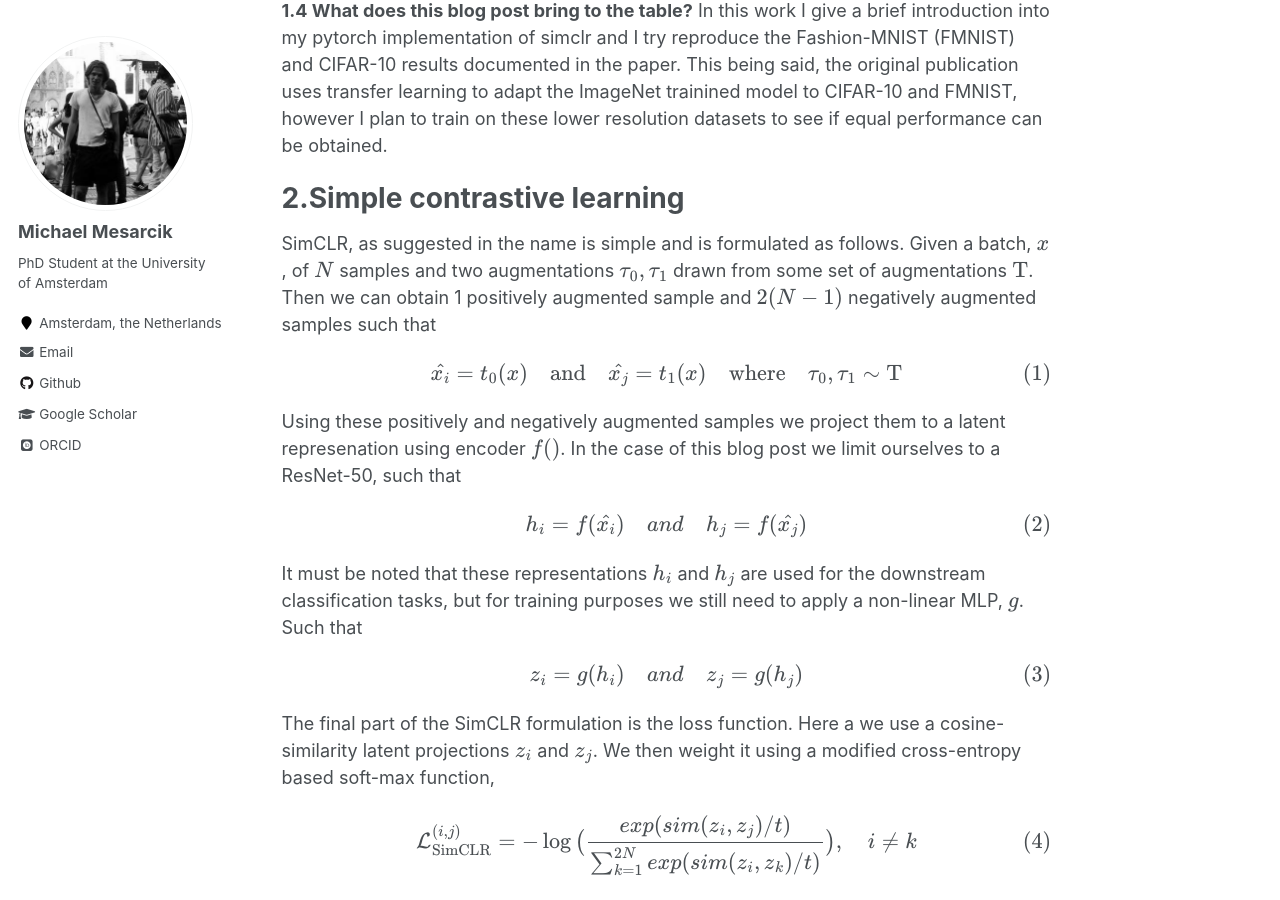
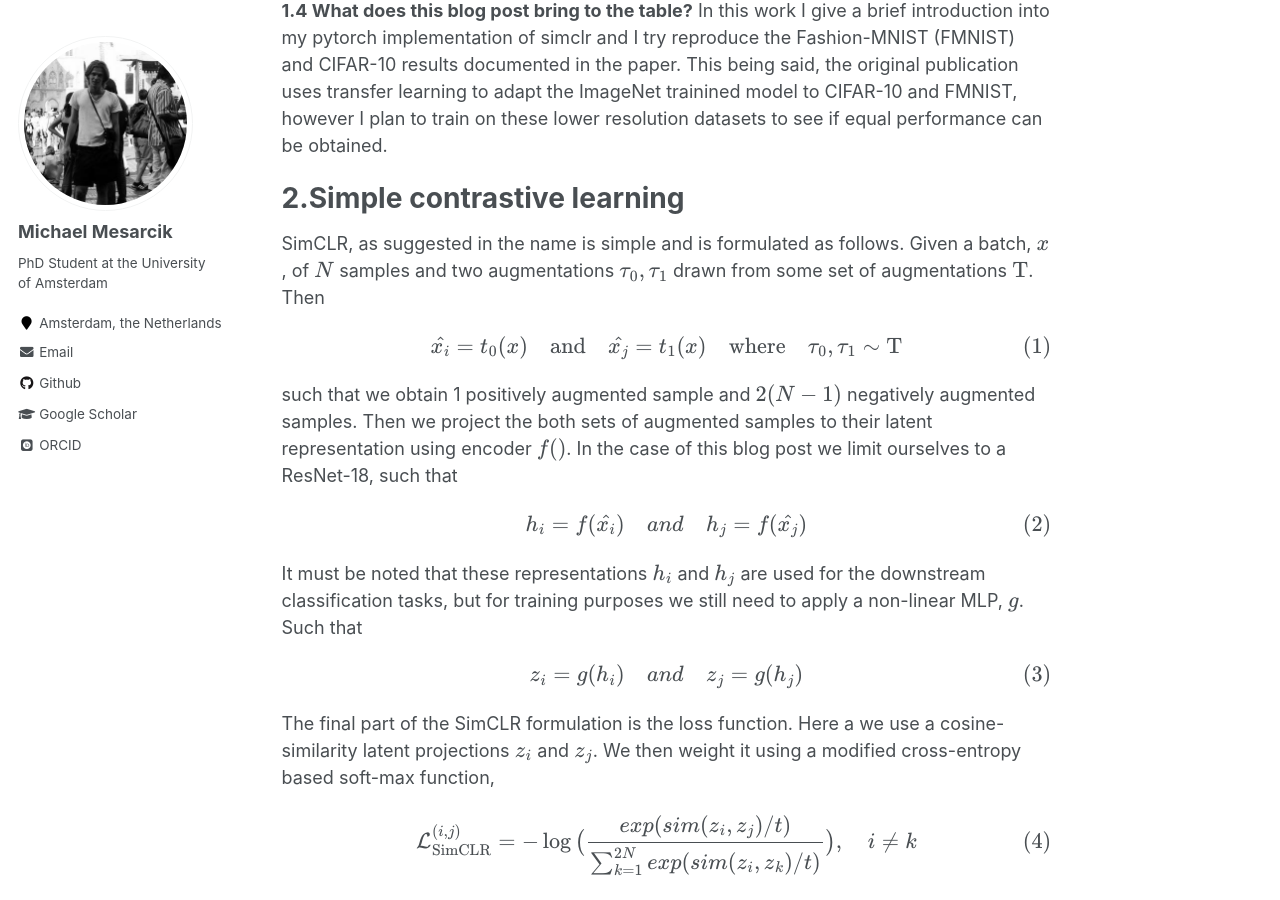
Before and after one commit to mesarcik/mesarcik.github.io, a Jekyll site: the page built from _posts/2021-12-08-blog-post-simclr.md, in a window 1280 px wide and 900 px high, scrolled down 1007 px. Built offline with Jekyll 4.4.1, drawn with Linux system fonts in a browser that asks for light colours; some web fonts are replaced; formulas are drawn with MathJax 3.

Commit message:
blog post updated

```diff
--- a/_posts/2021-12-08-blog-post-simclr.md
+++ b/_posts/2021-12-08-blog-post-simclr.md
@@ -31,11 +31,11 @@ In this blog post I will document my implementation, experiments and findings ob
 
 2.Simple contrastive learning
 ======
-SimCLR, as suggested in the name is simple and is formulated as follows. Given a batch, $$x$$, of $$N$$ samples and two augmentations $$\tau_0,\tau_1$$ drawn from some set of augmentations $$ {\rm T}$$. Then we can obtain 1 positively augmented sample and $$2(N-1)$$ negatively augmented samples such that
+SimCLR, as suggested in the name is simple and is formulated as follows. Given a batch, $$x$$, of $$N$$ samples and two augmentations $$\tau_0,\tau_1$$ drawn from some set of augmentations $$ {\rm T}$$. Then
 
 $$\hat{x_i} = t_0(x) \quad \text{and} \quad \hat{x_j} = t_1(x) \quad \text{where} \quad  \tau_0, \tau_1 \sim {\rm T}$$
 
-Using these positively and negatively augmented samples we project them to a latent represenation using encoder $$f()$$. In the case of this blog post we limit ourselves to a ResNet-50, such that
+such that we obtain 1 positively augmented sample and $$2(N-1)$$ negatively augmented samples. Then we project the both sets of augmented samples to their latent representation using encoder $$f()$$. In the case of this blog post we limit ourselves to a ResNet-18, such that
 
 $$ h_i = f(\hat{x_i}) \quad  and \quad h_j = f(\hat{x_j}) $$
 
```
